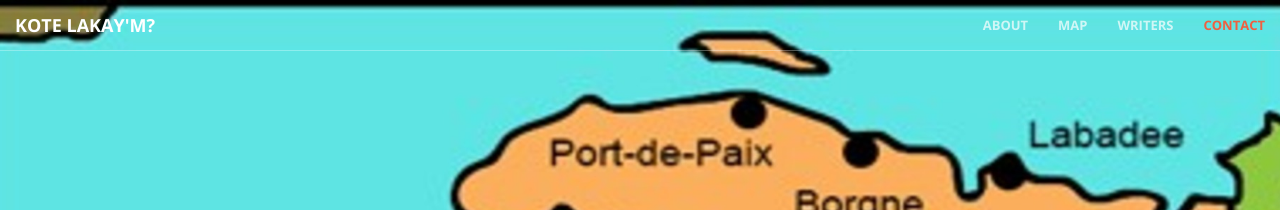
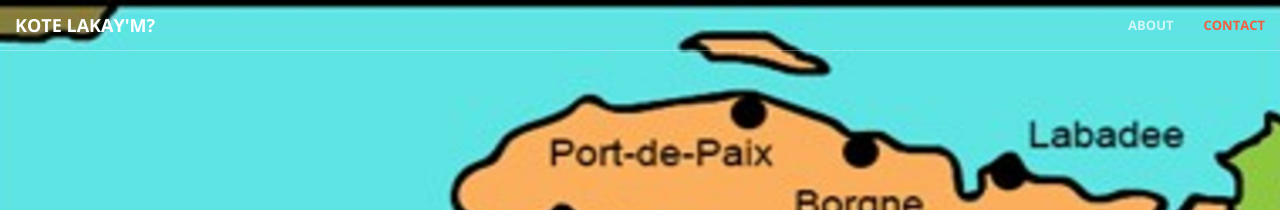
Before and after one commit to gjeanlouis/klmreflections, a Jekyll site: the page built from index.html, in a window 1280 px wide. Shown: the top 210 px of the page. Built offline with Jekyll 4.4.1, drawn with Linux system fonts in a browser that asks for light colours.

Commit message:
Update nav.html

```diff
--- a/_includes/nav.html
+++ b/_includes/nav.html
@@ -18,12 +18,6 @@
                     <a class="page-scroll" href="#about">ABOUT</a>
                 </li>
                 <li>
-                    <a class="page-scroll" href="#services">MAP</a>
-                </li>
-                <li>
-                    <a class="page-scroll" href="#portfolio">WRITERS</a>
-                </li>
-                <li>
                     <a class="page-scroll" href="#contact">CONTACT</a>
                 </li>
             </ul>
```
